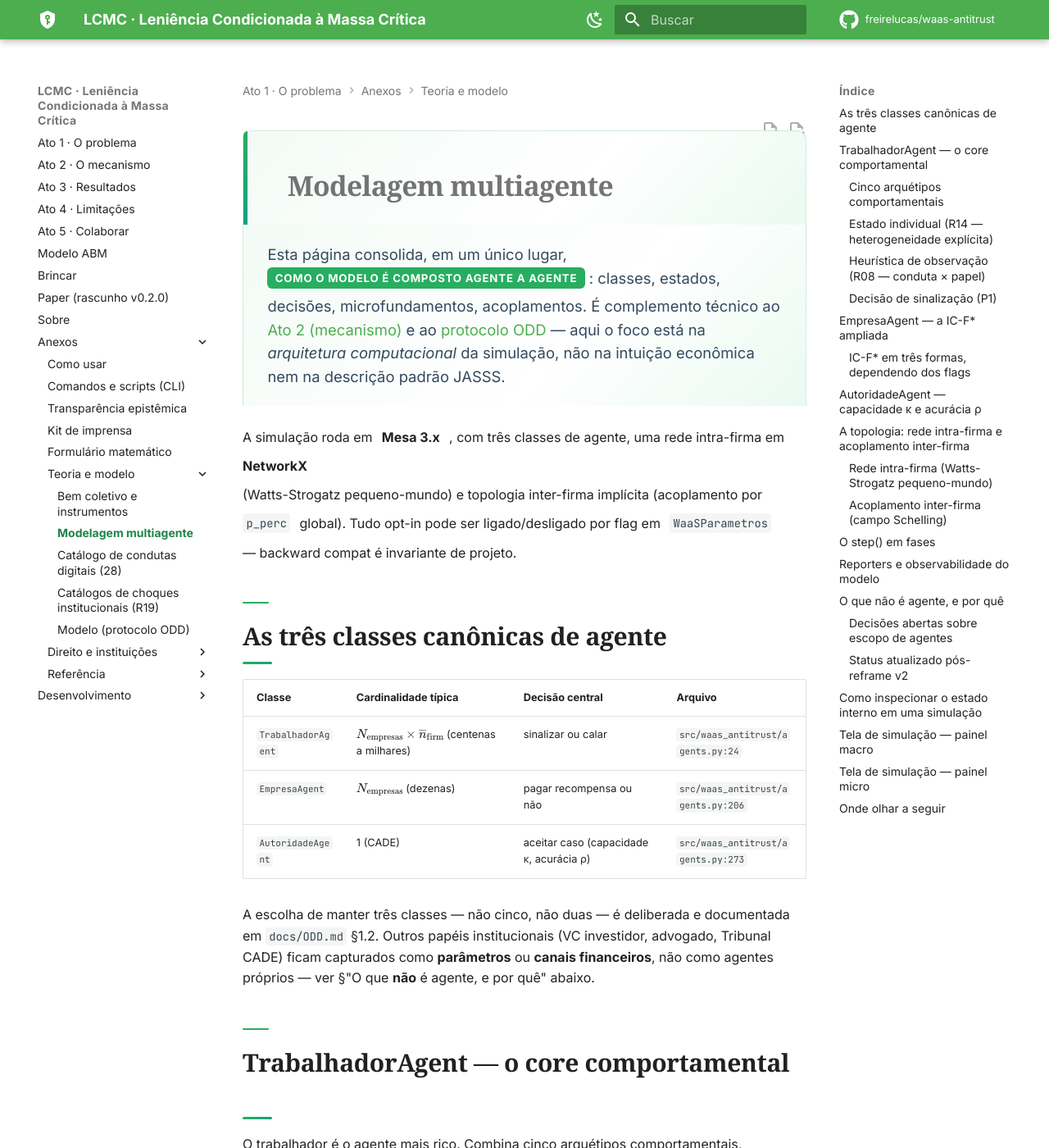
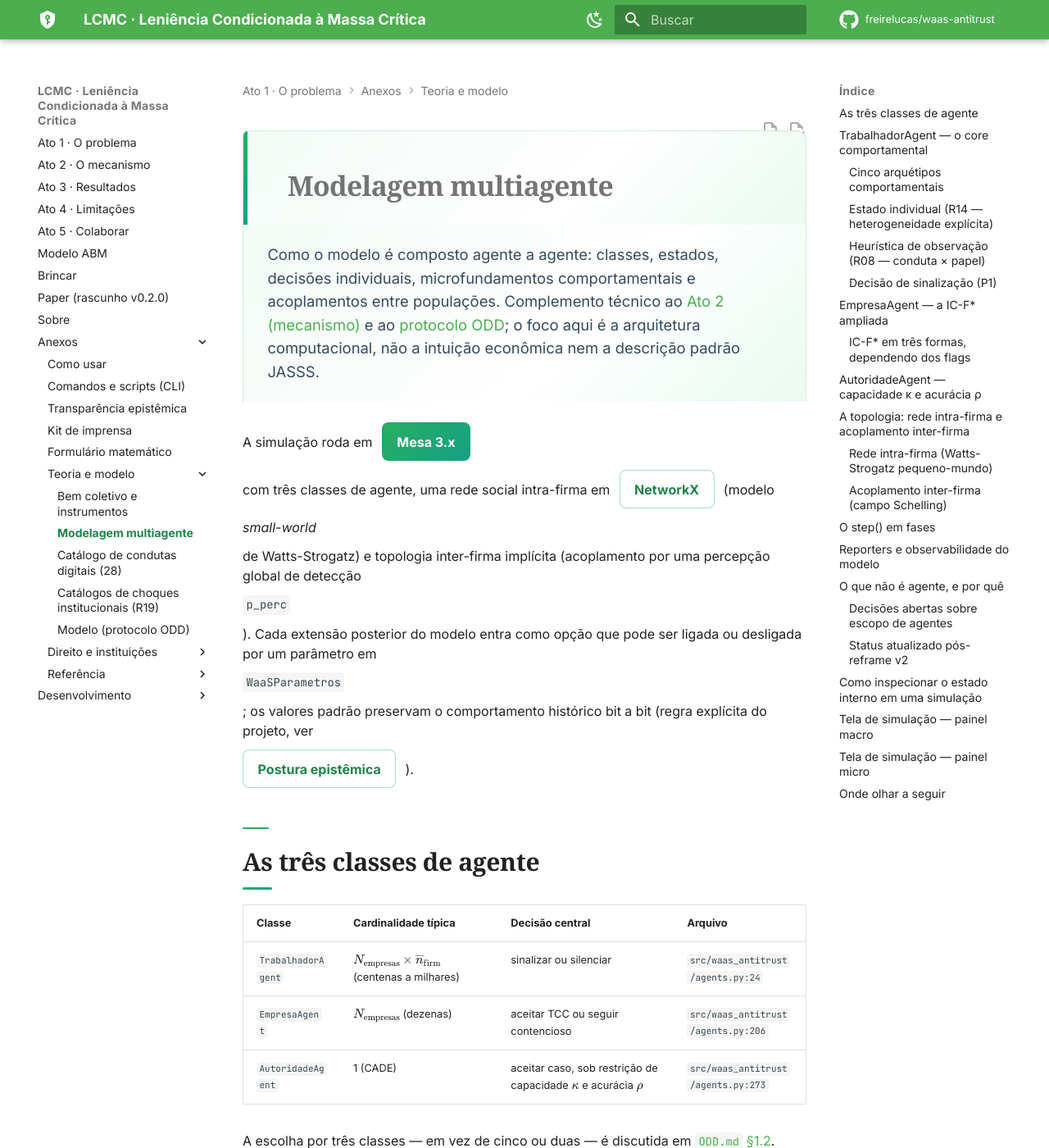
Before and after one commit to freirelucas/waas-antitrust, an MkDocs documentation site: the page built from docs/modelagem_multiagente.md, in a window 1280 px wide and 1400 px high. Shown: the whole window at 82% size. Built offline with MkDocs 1.6.1 and Material for MkDocs 9.7.7, drawn with Linux system fonts in a browser that asks for light colours; comment, search, counter and statistics services are not loaded; some of the changed text lies outside the part shown.

Commit message:
docs(editorial): modelagem_multiagente, ODD, transparencia — abertura sóbria
Encerra a rodada editorial nas 5 páginas-âncora flagueadas em revisão.

**docs/modelagem_multiagente.md** — abertura
- Removida frase gramaticalmente quebrada "Tudo opt-in pode ser
  ligado/desligado por flag em WaaSParametros" (substantivo
  imprecedido de adjetivo isolado, sem sujeito).
- Removido jargão "backward compat é invariante de projeto"
  (anglicismo + uso matemático impreciso de "invariante"); substituído
  por descrição explícita "valores padrão preservam o comportamento
  histórico bit a bit" com remissão à Postura epistêmica.
- Removido "core comportamental" (anglicismo); substituído na
  H2 por descrição direta.
- Convertidos "pequeno-mundo" / "campo Schelling" para itálico
  consistente; tabela com colunas mais claras ("sinalizar ou
  silenciar" em vez de "sinalizar ou calar").
- Link para §1.2 de ODD substituído por anchor formal MkDocs;
  link "O que NÃO é agente" agora é anchor real validado pelo
  --strict, em vez de referência em prosa.

**docs/ODD.md** — abertura
- Título passa de "Protocolo ODD do modelo WaaS" para
  "Protocolo ODD do modelo" — o pacote ainda chama-se
  waas_antitrust, mas o nome conceitual atual é LCMC e o nome do
  pacote é dívida técnica registrada em brainstorm §4.
- §1.1 reescrita: substitui "do mecanismo WaaS" por descrição
  completa LCMC com nota explícita de que WaaS é o nome histórico
  do pacote Python (gancho com identidade do código).
- Citação completa de Dyck, Morse & Zingales (Journal of Finance
  65(6), 2010) substituindo a forma reduzida "Dyck-Morse-Zingales
  (2010)".
- Adicionada nota inicial linkando a Modelagem multiagente como
  porta de entrada em prosa (antes do protocolo formal).

**docs/transparencia.md** — abertura
- Removido "Este anexo consolida" (categoria editorial interna).
- Removido "não convencê-lo de que tudo está fechado" (tom de
  manifesto) — substituído por descrição neutra do propósito
  ("material necessário para refutar o projeto numericamente").
- Adicionada lede explicativa do escopo da auditoria
  (figura → fonte/seed/configuração → arquivo de resultado).

mkdocs --strict limpa.

```diff
--- a/docs/modelagem_multiagente.md
+++ b/docs/modelagem_multiagente.md
@@ -1,30 +1,18 @@
 # Modelagem multiagente
 
-Esta página consolida, em um único lugar, **como o modelo é composto agente
-a agente**: classes, estados, decisões, microfundamentos, acoplamentos. É
-complemento técnico ao [Ato 2 (mecanismo)](mecanismo.md) e ao
-[protocolo ODD](ODD.md) — aqui o foco está na *arquitetura computacional*
-da simulação, não na intuição econômica nem na descrição padrão JASSS.
+<p class="deck">Como o modelo é composto agente a agente: classes, estados, decisões individuais, microfundamentos comportamentais e acoplamentos entre populações. Complemento técnico ao <a href="mecanismo.md">Ato 2 (mecanismo)</a> e ao <a href="ODD.md">protocolo ODD</a>; o foco aqui é a arquitetura computacional, não a intuição econômica nem a descrição padrão JASSS.</p>
 
-A simulação roda em **Mesa 3.x**, com três classes de agente, uma rede
-intra-firma em **NetworkX** (Watts-Strogatz pequeno-mundo) e topologia
-inter-firma implícita (acoplamento por `p_perc` global). Tudo opt-in
-pode ser ligado/desligado por flag em `WaaSParametros` — backward compat é
-invariante de projeto.
+A simulação roda em [Mesa 3.x](https://mesa.readthedocs.io/) com três classes de agente, uma rede social intra-firma em [NetworkX](https://networkx.org/) (modelo *small-world* de Watts-Strogatz) e topologia inter-firma implícita (acoplamento por uma percepção global de detecção `p_perc`). Cada extensão posterior do modelo entra como opção que pode ser ligada ou desligada por um parâmetro em `WaaSParametros`; os valores padrão preservam o comportamento histórico bit a bit (regra explícita do projeto, ver [Postura epistêmica](modelo_abm.md#8-postura-epistemica)).
 
-## As três classes canônicas de agente
+## As três classes de agente
 
 | Classe | Cardinalidade típica | Decisão central | Arquivo |
 |---|---|---|---|
-| `TrabalhadorAgent` | $N_\text{empresas} \times \overline{n}_\text{firm}$ (centenas a milhares) | sinalizar ou calar | `src/waas_antitrust/agents.py:24` |
-| `EmpresaAgent` | $N_\text{empresas}$ (dezenas) | pagar recompensa ou não | `src/waas_antitrust/agents.py:206` |
-| `AutoridadeAgent` | 1 (CADE) | aceitar caso (capacidade κ, acurácia ρ) | `src/waas_antitrust/agents.py:273` |
+| `TrabalhadorAgent` | $N_\text{empresas} \times \overline{n}_\text{firm}$ (centenas a milhares) | sinalizar ou silenciar | `src/waas_antitrust/agents.py:24` |
+| `EmpresaAgent` | $N_\text{empresas}$ (dezenas) | aceitar TCC ou seguir contencioso | `src/waas_antitrust/agents.py:206` |
+| `AutoridadeAgent` | 1 (CADE) | aceitar caso, sob restrição de capacidade $\kappa$ e acurácia $\rho$ | `src/waas_antitrust/agents.py:273` |
 
-A escolha de manter três classes — não cinco, não duas — é deliberada e
-documentada em `docs/ODD.md` §1.2. Outros papéis institucionais (VC
-investidor, advogado, Tribunal CADE) ficam capturados como **parâmetros**
-ou **canais financeiros**, não como agentes próprios — ver §"O que **não**
-é agente, e por quê" abaixo.
+A escolha por três classes — em vez de cinco ou duas — é discutida em [`ODD.md` §1.2](ODD.md). Outros papéis institucionais (fundo de *venture capital*, escritório de advocacia, Tribunal do CADE) ficam capturados como parâmetros ou canais financeiros, não como agentes próprios; a justificativa está na seção [O que **não** é agente, e por quê](#o-que-nao-e-agente-e-por-que) ao final desta página.
 
 ## TrabalhadorAgent — o core comportamental
 
```
Also changed, not shown: docs/ODD.md (+9 -7 lines), docs/transparencia.md (+3 -6 lines).
